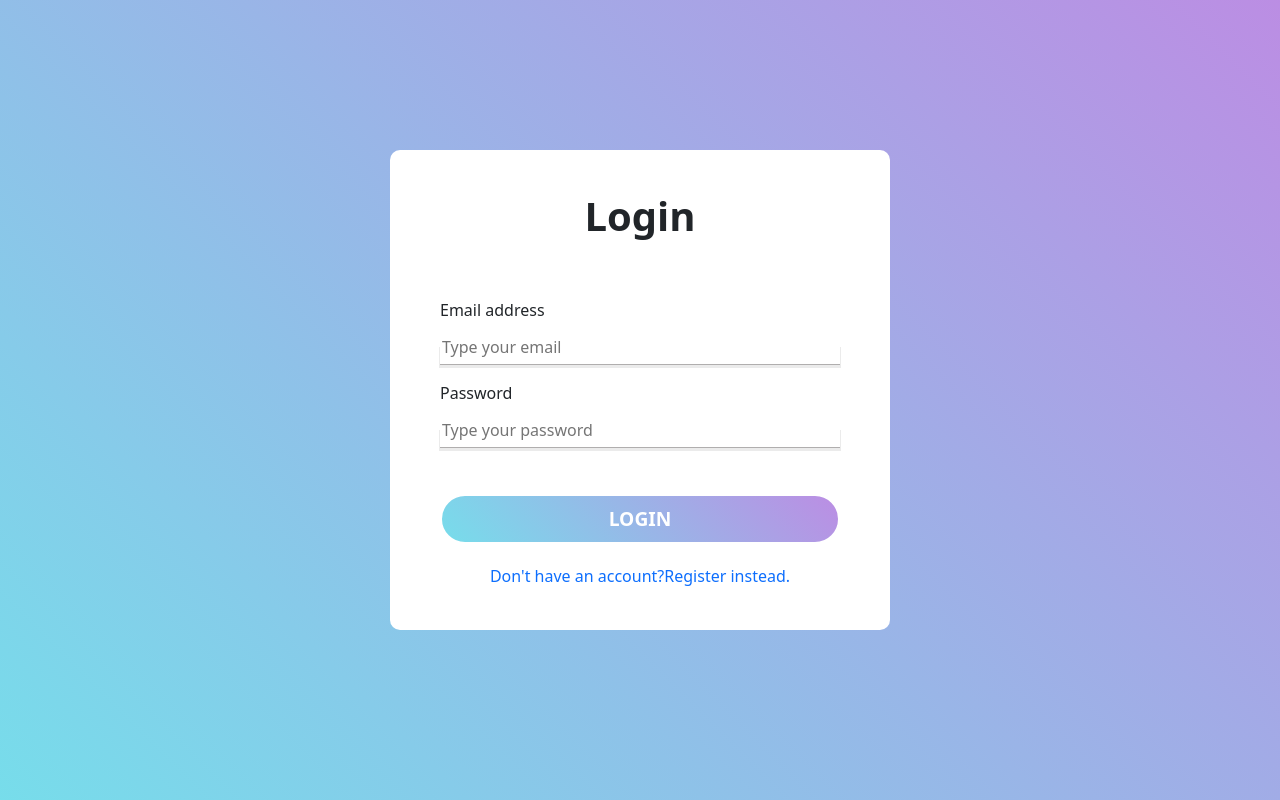
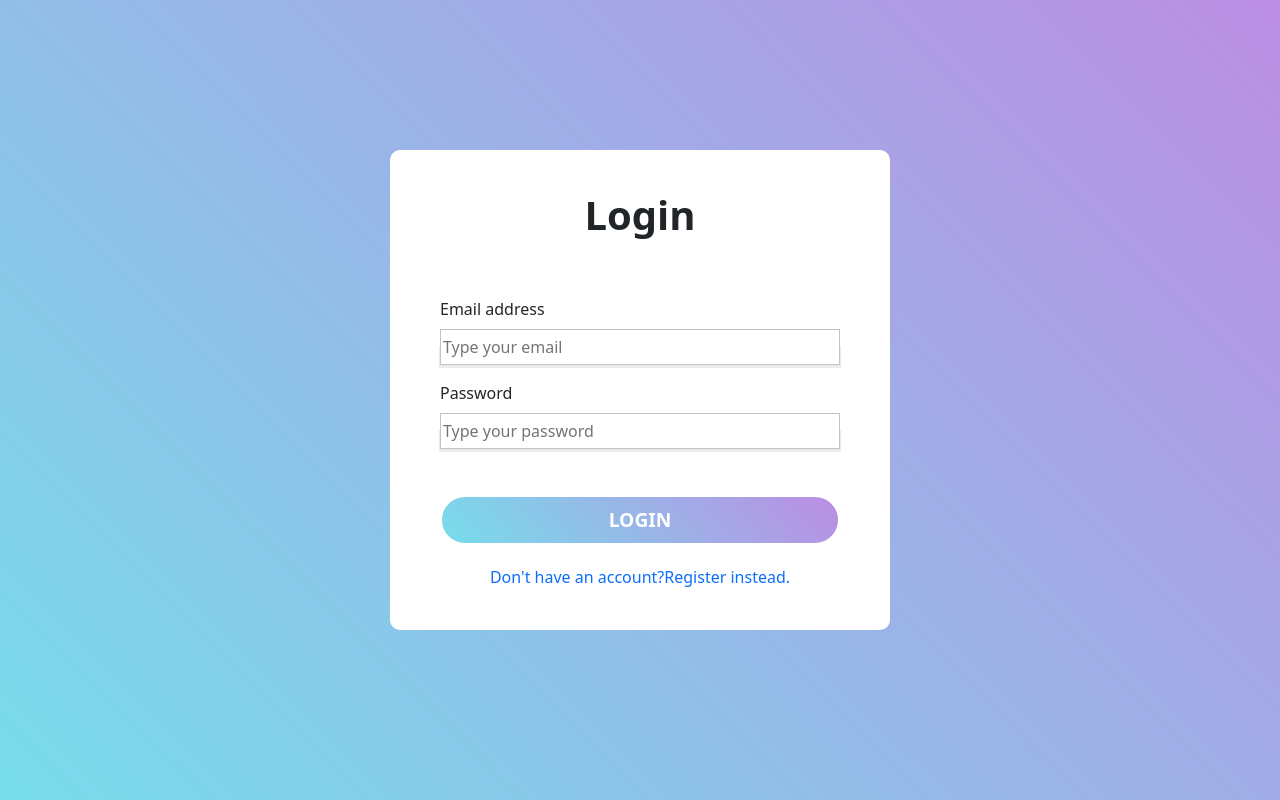
Before and after one commit to hristomangarudov/goodreads, a React (Create React App) app in the folder goodreads-project/: page /login in a window 1280 px wide. Built offline with nearby package versions, Linux system fonts and the light colour scheme.

Commit message:
Input border change

```diff
--- a/goodreads-project/src/Components/login-register.css
+++ b/goodreads-project/src/Components/login-register.css
@@ -40,8 +40,7 @@
   display: flex;
   flex-direction: column;
   width: 100%;
-  border: none;
-  border-bottom: 1px solid rgb(176, 174, 174);
+  border: 1px solid rgb(196, 195, 195);
   outline: none;
   line-height: 2;
 }
```
